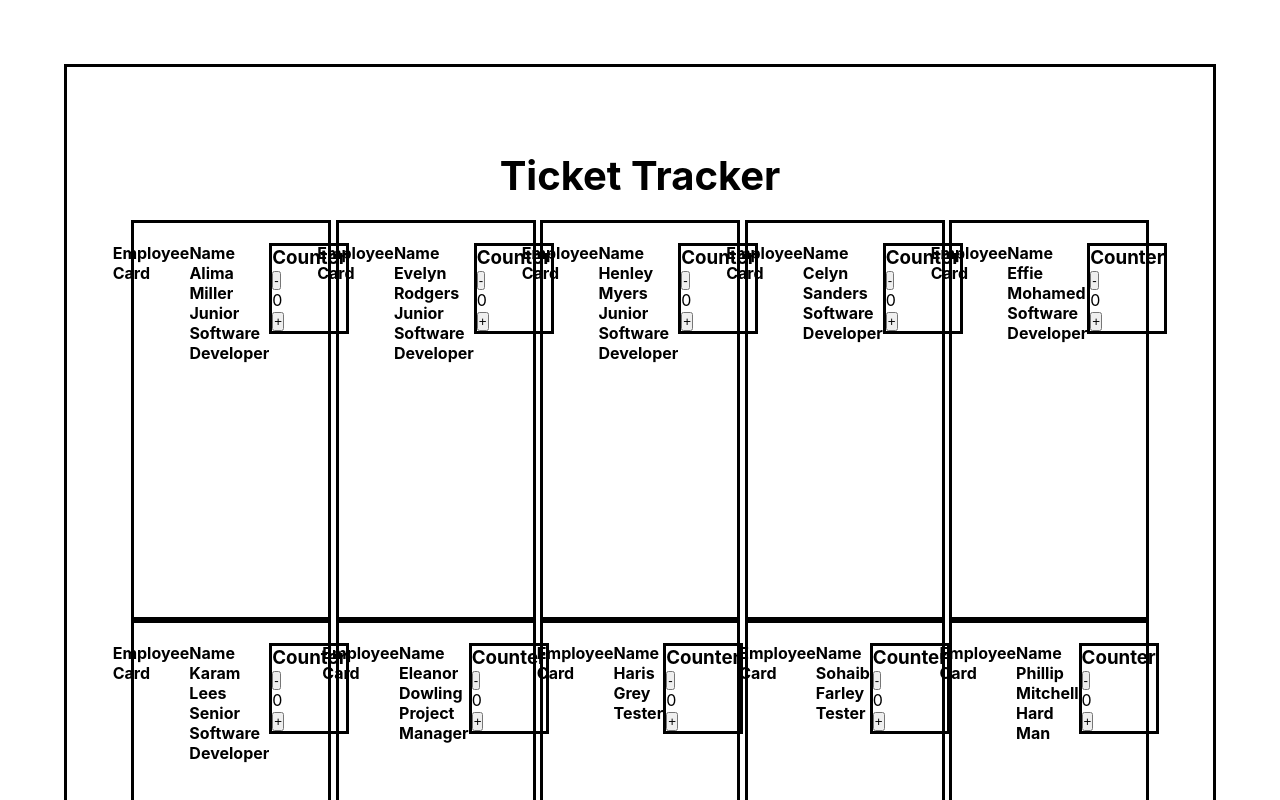
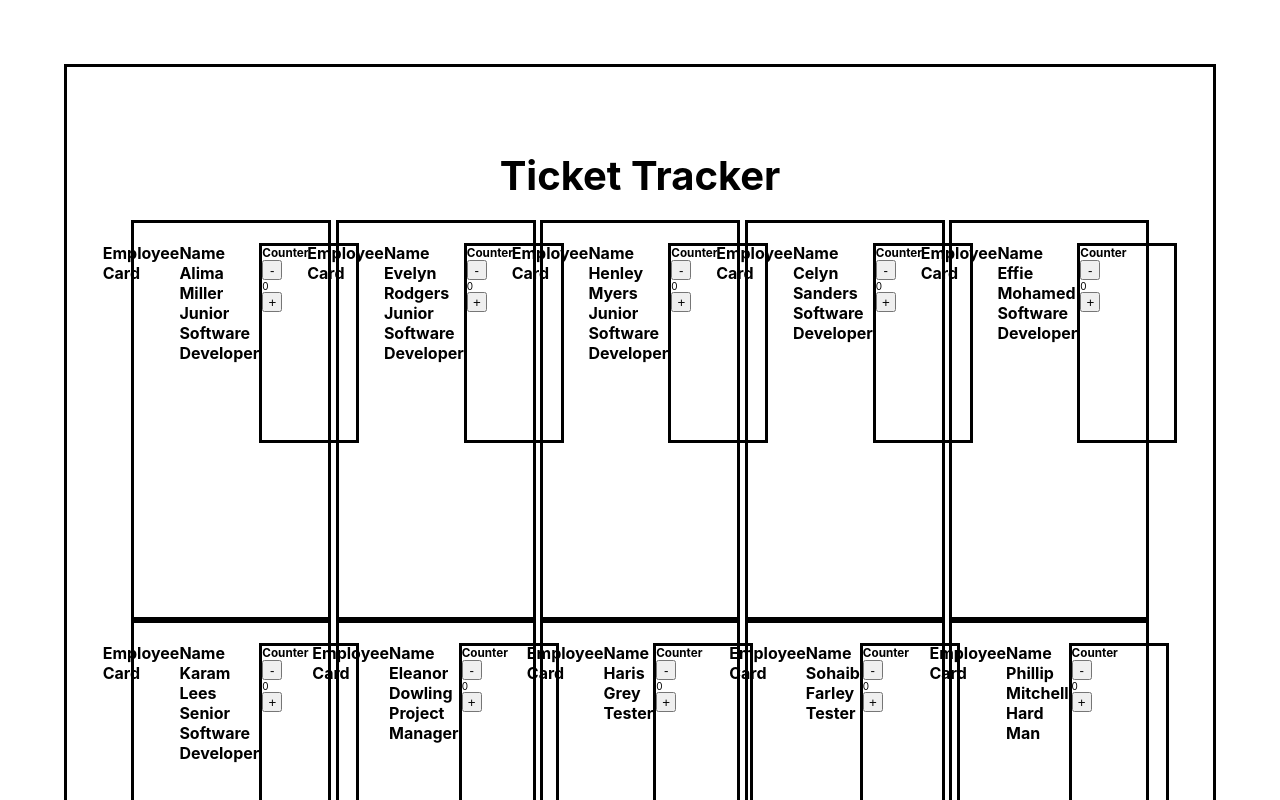
Before and after one commit to OBuckland/ticket-tracker, a React (Create React App) app: page / in a window 1280 px wide. Shown: the top 800 px of the page. Built offline with nearby package versions, Linux system fonts and the light colour scheme.

Commit message:
stylings for counter

```diff
--- a/src/components/Counter/Counter.module.scss
+++ b/src/components/Counter/Counter.module.scss
@@ -1,5 +1,13 @@
 .counter {
     border: solid;
-    // display: flex;
+    display: flex;
+    flex-direction: column;
+    font-size: 10px;
+    width: 100px;
+    height: 200px;
+}
 
+.button {
+    width: 20px;
+    height: 20px;
 }
```
